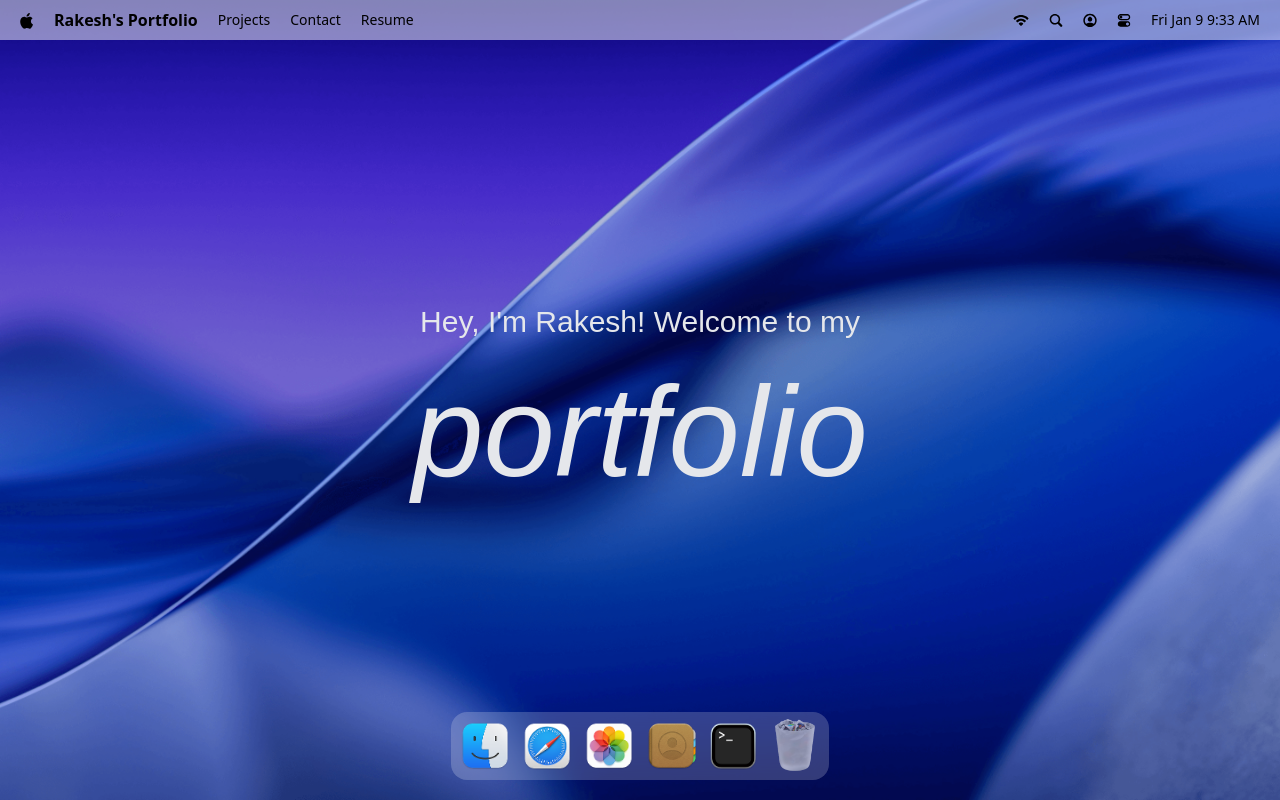
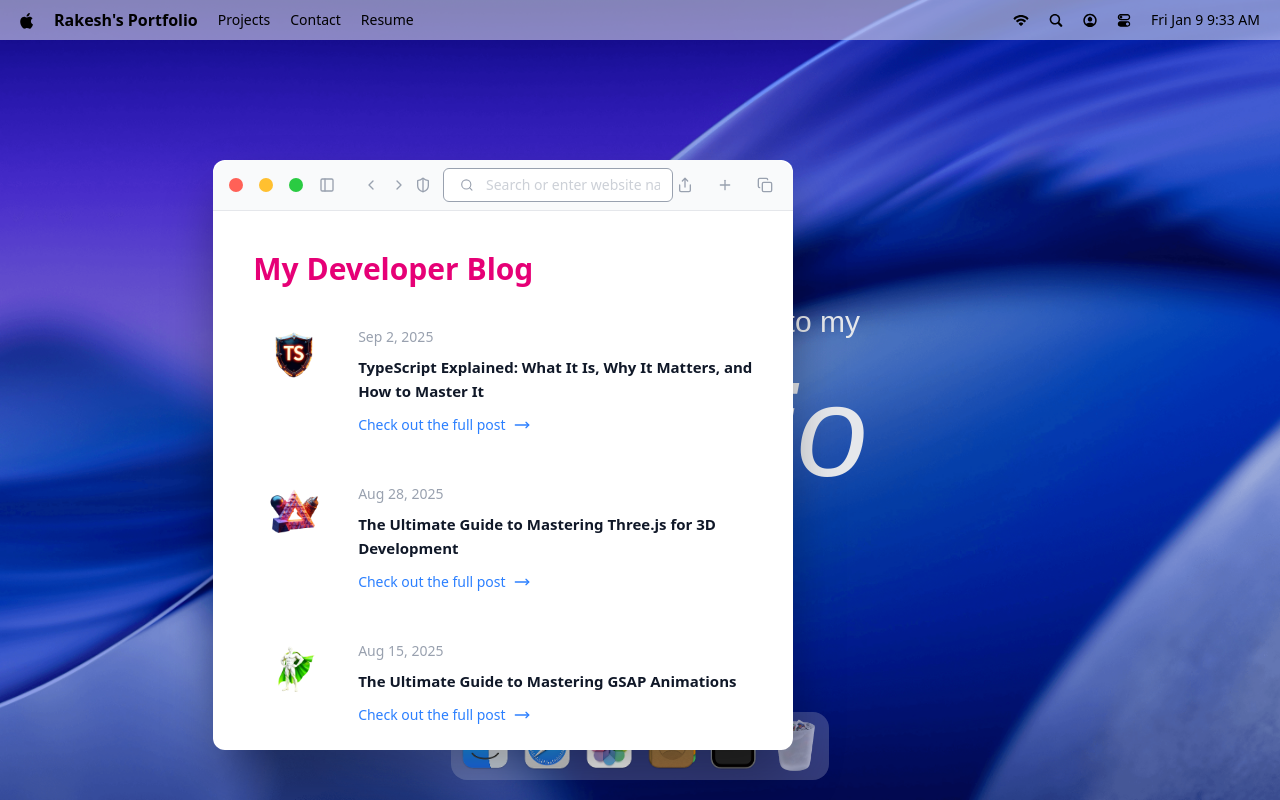
Before and after one commit to Rakesh-Paramotor/mac, a React (Vite) app: page / in a window 1280 px wide. Both pictures are taken after a click on the button 547 px from the left and 746 px from the top of the page. Built offline with nearby package versions, Linux system fonts and the light colour scheme; a web font is replaced by a local one.

Commit message:
adding  the  safari  blog  post screen

```diff
--- a/src/App.jsx
+++ b/src/App.jsx
@@ -1,6 +1,6 @@
 import React from 'react'
 import {Navbar, Welcome, Dock} from './components/index.js'
-import Terminal from "/src/Windows/Terminal.jsx";
+import { Terminal, Safari } from '#Windows/index.js';
 import gsap from "gsap";
 import {Draggable} from "gsap/Draggable";
 
@@ -13,6 +13,7 @@ const App = () => {
             <Welcome />
             <Dock />
             <Terminal />
+            <Safari />
         </main>
     )
 }
--- /dev/null
+++ b/src/Windows/Safari.jsx
@@ -0,0 +1,102 @@
+import React from "react";
+import WindowControls from "#components/WindowControls.jsx";
+import WindowWrapper from "#hoc/windowWrapper.jsx";
+import {
+    PanelLeft,
+    ChevronLeft,
+    ChevronRight,
+    ShieldHalf,
+    Share,
+    Plus,
+    Copy,
+    Search,
+    MoveRight,
+} from "lucide-react";
+import { blogPosts } from "#constants/index.js";
+
+const Safari = () => {
+    return (
+        <div className="w-[580px] max-w-[580px] overflow-hidden bg-white rounded-2xl">
+            {/* HEADER */}
+            <div
+                id="window-header"
+                className="w-full flex items-center justify-between px-4 py-2 border-b"
+            >
+                {/* LEFT */}
+                <div className="flex items-center gap-3">
+                    <WindowControls windowKey="safari" />
+                    <PanelLeft className="icon" />
+
+                    <div className="flex items-center gap-1 ml-2">
+                        <ChevronLeft className="icon" />
+                        <ChevronRight className="icon" />
+                    </div>
+                </div>
+
+                {/* CENTER */}
+                <div className="flex items-center gap-2 w-[280px]">
+                    <ShieldHalf className="icon" />
+                    <div className="flex items-center gap-2 flex-1 px-3 py-1 rounded-md border bg-white">
+                        <Search className="icon" />
+                        <input
+                            type="text"
+                            placeholder="Search or enter website name"
+                            className="w-full bg-transparent outline-none text-sm"
+                        />
+                    </div>
+                </div>
+
+                {/* RIGHT */}
+                <div className="flex items-center gap-4">
+                    <Share className="icon" />
+                    <Plus className="icon" />
+                    <Copy className="icon" />
+                </div>
+            </div>
+
+            {/* BODY */}
+            <div className="w-full px-10 pt-10 pb-6">
+                <h2 className="text-3xl font-bold text-pink-600 mb-10">
+                    My Developer Blog
+                </h2>
+
+                <div className="space-y-12">
+                    {blogPosts.map(({ id, image, title, date, link }) => (
+                        <div key={id} className="grid grid-cols-5 gap-6 items-start">
+                            {/* IMAGE */}
+                            <div className="col-span-1 flex justify-center">
+                                <img
+                                    src={image}
+                                    alt={title}
+                                    className="w-14 h-14 object-contain"
+                                />
+                            </div>
+
+                            {/* TEXT */}
+                            <div className="col-span-4">
+                                <p className="text-gray-400 text-sm mb-2">{date}</p>
+
+                                <h3 className="text-[15px] font-semibold text-gray-900 leading-6 max-w-[420px]">
+                                    {title}
+                                </h3>
+
+                                <a
+                                    href={link}
+                                    target="_blank"
+                                    rel="noopener noreferrer"
+                                    className="mt-3 inline-flex items-center gap-2 text-blue-500 text-sm"
+                                >
+                                    Check out the full post
+                                    <MoveRight className="w-4 h-4" />
+                                </a>
+                            </div>
+                        </div>
+                    ))}
+                </div>
+            </div>
+        </div>
+    );
+};
+
+const SafariWindow = WindowWrapper(Safari, "safari");
+export default SafariWindow;
--- a/src/Windows/index.js
+++ b/src/Windows/index.js
@@ -1,4 +1,2 @@
-import Terminal from "#Windows/Terminal.jsx";
-import Safari from "#Windows/Safari.jsx";
-
-export {Terminal, Safari};
+export { default as Terminal } from './Terminal.jsx';
+export { default as Safari } from './Safari.jsx';
--- a/src/components/WindowControls.jsx
+++ b/src/components/WindowControls.jsx
@@ -1,20 +1,16 @@
 import React from 'react'
 import useWindowStore from "#store/window.jsx";
-import {Minus, Square, X} from "lucide-react";
 
 const WindowControls = ({ windowKey }) => {
     const {closeWindow} = useWindowStore();
 
     return (
         <div id="window-controls" className="flex items-center space-x-2">
-            <div className="close flex items-center justify-center" onClick={() => closeWindow(windowKey)}>
-                <X size={12} color="black" />
+            <div className="close" onClick={() => closeWindow(windowKey)}>
             </div>
-           <div className="minimize flex items-center justify-center">
-                <Minus size={12} color="black" />
+           <div className="minimize">
            </div>
-            <div className="maximize flex items-center justify-center">
-                <Square size={12} color="black" />
+            <div className="maximize">
             </div>
         </div>
     )
--- a/src/hoc/windowWrapper.jsx
+++ b/src/hoc/windowWrapper.jsx
@@ -46,7 +46,7 @@ const WindowWrapper = (Component, windowKey) => {
         }, [])
 
         return (
-            <section id={windowKey} ref={ref} style={{zIndex, display: 'none'}} className="absolute">
+            <section id={windowKey} ref={ref} style={{zIndex, display: 'none'}} className="absolute w-fit">
                 <Component {...props}/>
             </section>
         );
--- a/vite.config.js
+++ b/vite.config.js
@@ -11,7 +11,7 @@ export default defineConfig({
           '#constants': resolve(dirname(fileURLToPath(import.meta.url)), 'src/constants'),
           '#store': resolve(dirname(fileURLToPath(import.meta.url)), 'src/store'),
           '#hoc': resolve(dirname(fileURLToPath(import.meta.url)), 'src/hoc'),
-          '#windows': resolve(dirname(fileURLToPath(import.meta.url)), 'src/windows'),
+          '#Windows': resolve(dirname(fileURLToPath(import.meta.url)), 'src/Windows'),
       }
     }
 })
```
